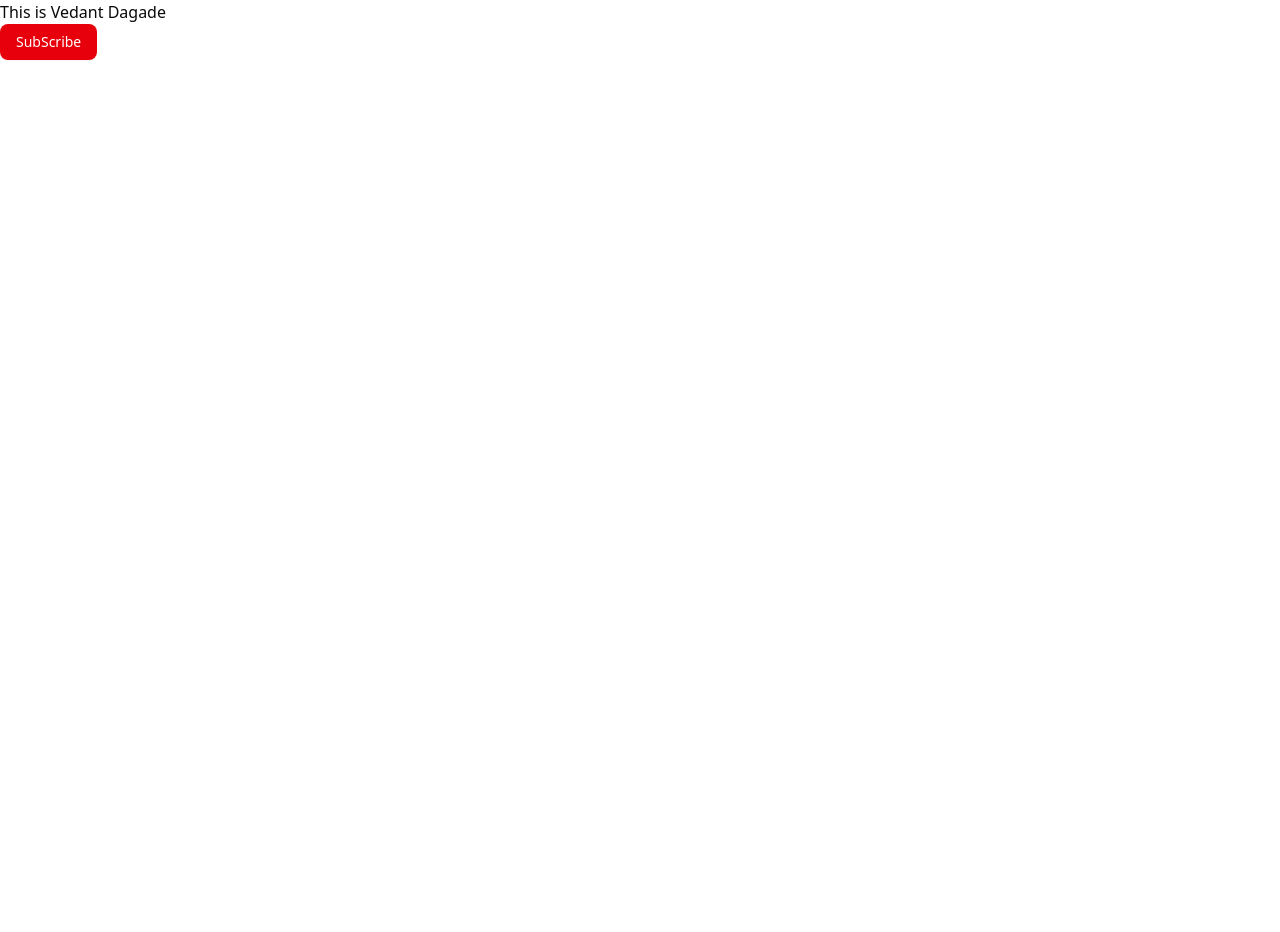
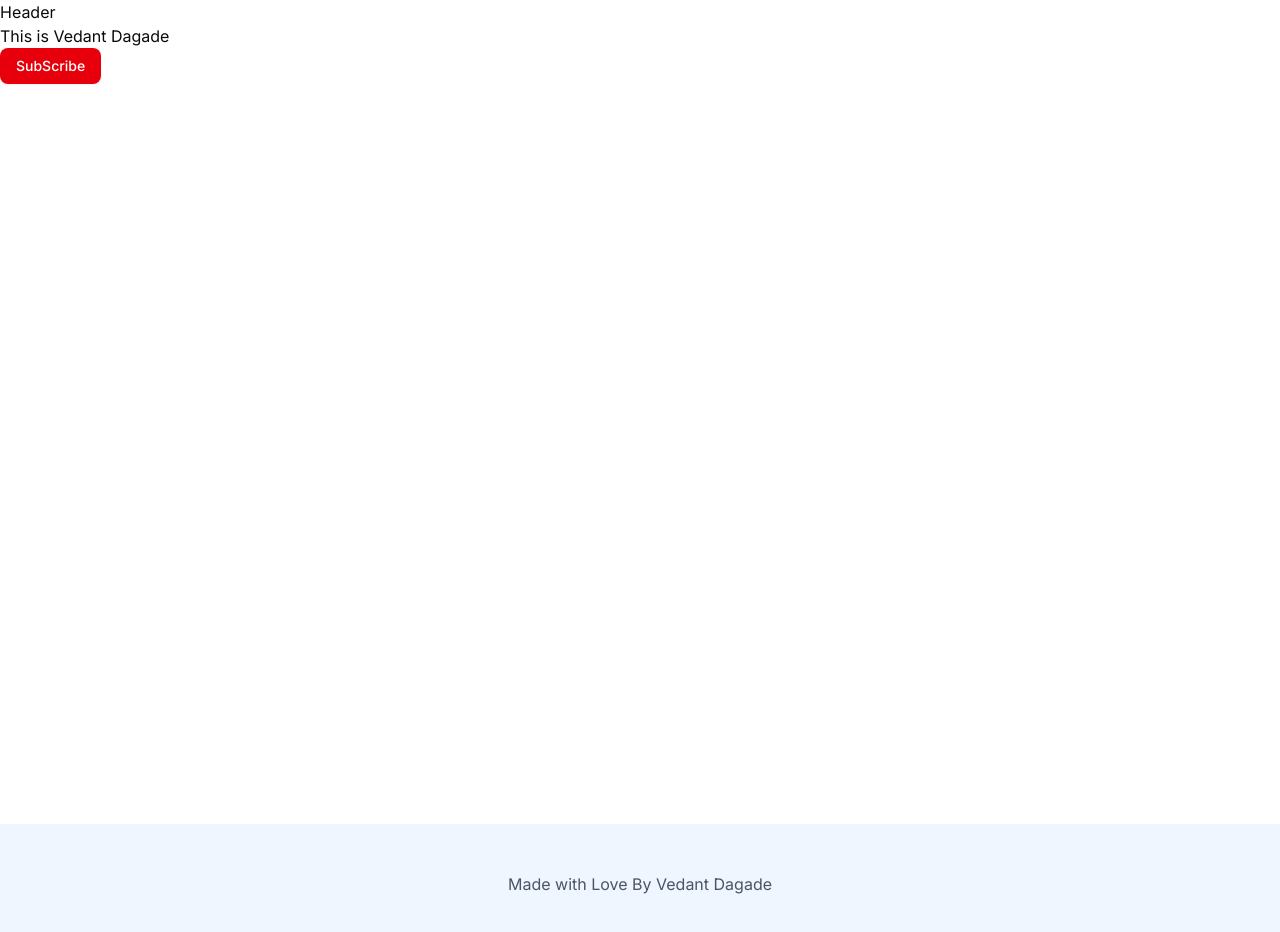
Before and after one commit to VedantDagade/car_marketplace, a Next.js app: page / in a window 1280 px wide. Shown: the top 932 px of the page. Before the commit the page ends 800 px from the top, so only its background shows below. Built offline with nearby package versions, Linux system fonts and the light colour scheme.

Commit message:
create app layout

```diff
--- a/app/layout.js
+++ b/app/layout.js
@@ -1,28 +1,41 @@
-import { Geist, Geist_Mono } from "next/font/google";
+import { Geist, Geist_Mono ,Inter } from "next/font/google";
 import "./globals.css";
+import Header from "@/components/ui/Header";
 
-const geistSans = Geist({
-  variable: "--font-geist-sans",
-  subsets: ["latin"],
-});
 
-const geistMono = Geist_Mono({
-  variable: "--font-geist-mono",
-  subsets: ["latin"],
-});
+const inter = Inter({ subsets: ["latin"] });
+
+// const geistSans = Geist({
+//   variable: "--font-geist-sans",
+//   subsets: ["latin"],
+// });
+
+// const geistMono = Geist_Mono({
+//   variable: "--font-geist-mono",
+//   subsets: ["latin"],
+// });
 
 export const metadata = {
-  title: "Create Next App",
-  description: "Generated by create next app",
+  title: "Vehiql",
+  description: "Find Your Dream Car",
 };
 
 export default function RootLayout({ children }) {
   return (
     <html lang="en">
       <body
-        className={`${geistSans.variable} ${geistMono.variable} antialiased`}
+        className={`${inter.className} `}
       >
-        {children}
+
+       <Header />
+
+        <main className="min-h-screen">{children}</main>
+
+        <footer className="bg-blue-50 py-12">
+          <div className="container mx-auto px-4 text-center text-gray-600">
+            <p>Made with Love By Vedant Dagade</p>
+          </div>
+        </footer>
       </body>
     </html>
   );
--- /dev/null
+++ b/components/ui/Header.jsx
@@ -0,0 +1,10 @@
+import React from 'react'
+
+const Header = () => {
+  return (
+    <div>Header</div>
+  )
+}
+
+
+export default Header;
```
Also changed, not shown: 1 other file (tests, documents, lock files or other folders).
